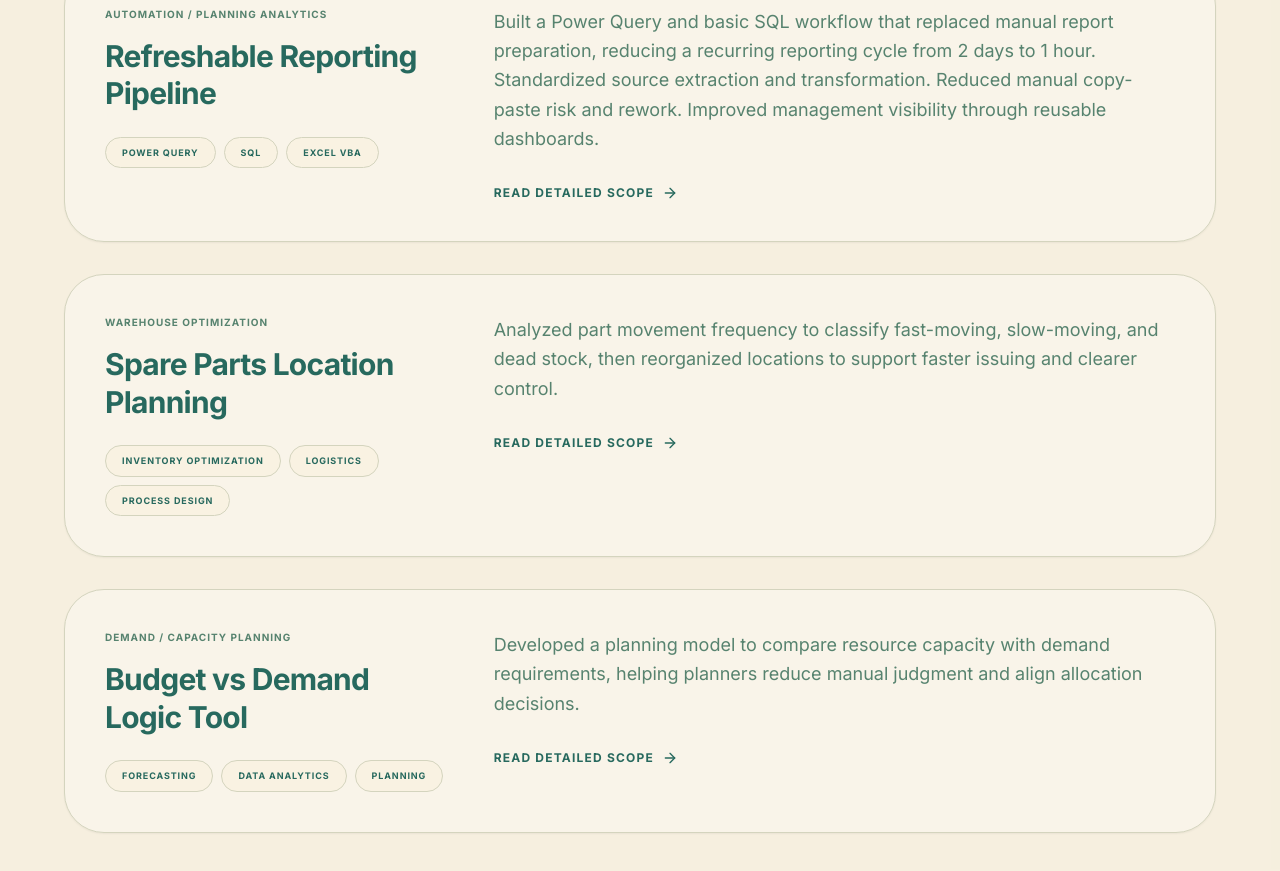
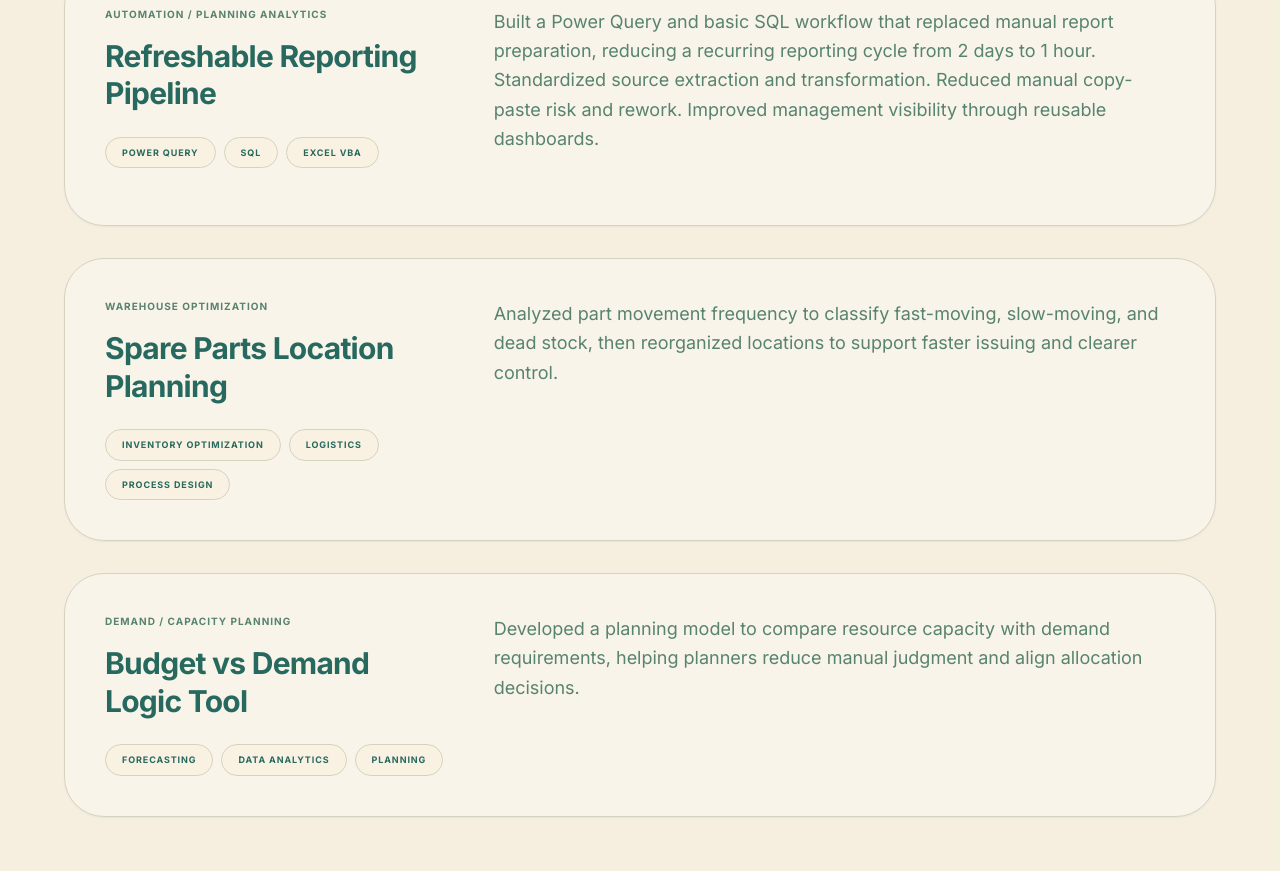
Before and after one commit to peichh/modern-portfolio, a Next.js app: page / in a window 1280 px wide. Shown: the part 2180-3051 px from the top of the page. Built offline with nearby package versions, Linux system fonts and the light colour scheme.

Commit message:
Remove 'Read Detailed Scope' buttons from Case Studies/Projects section.

```diff
--- a/src/app/page.tsx
+++ b/src/app/page.tsx
@@ -429,9 +429,6 @@ export default function Home() {
                 </div>
                 <div className="md:w-2/3">
                   <p className="text-muted leading-relaxed text-lg mb-8">{project.description}</p>
-                  <button className="flex items-center text-xs font-bold uppercase tracking-widest text-primary group-hover:text-muted transition-colors duration-500">
-                    Read detailed scope <ArrowRight className="w-4 h-4 ml-2 group-hover:translate-x-2 transition-transform duration-500" />
-                  </button>
                 </div>
               </motion.div>
             ))}
```
